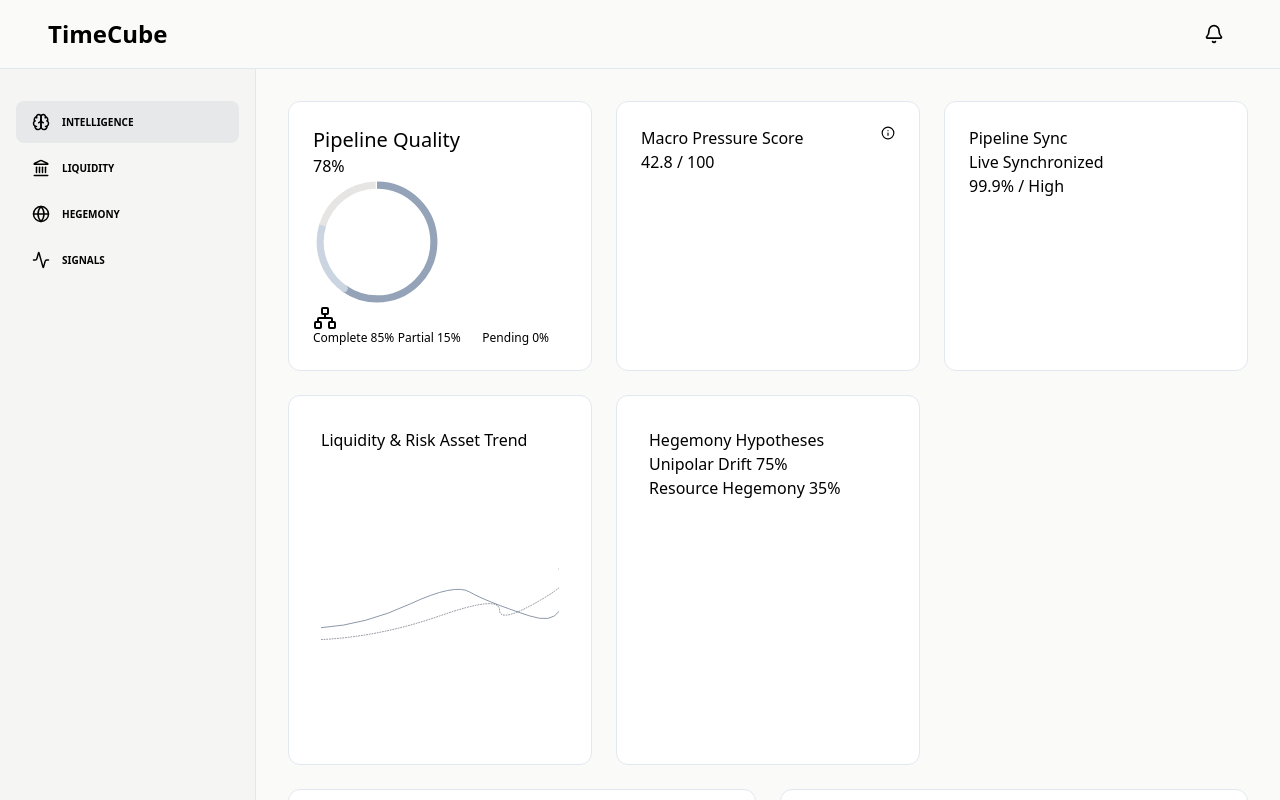
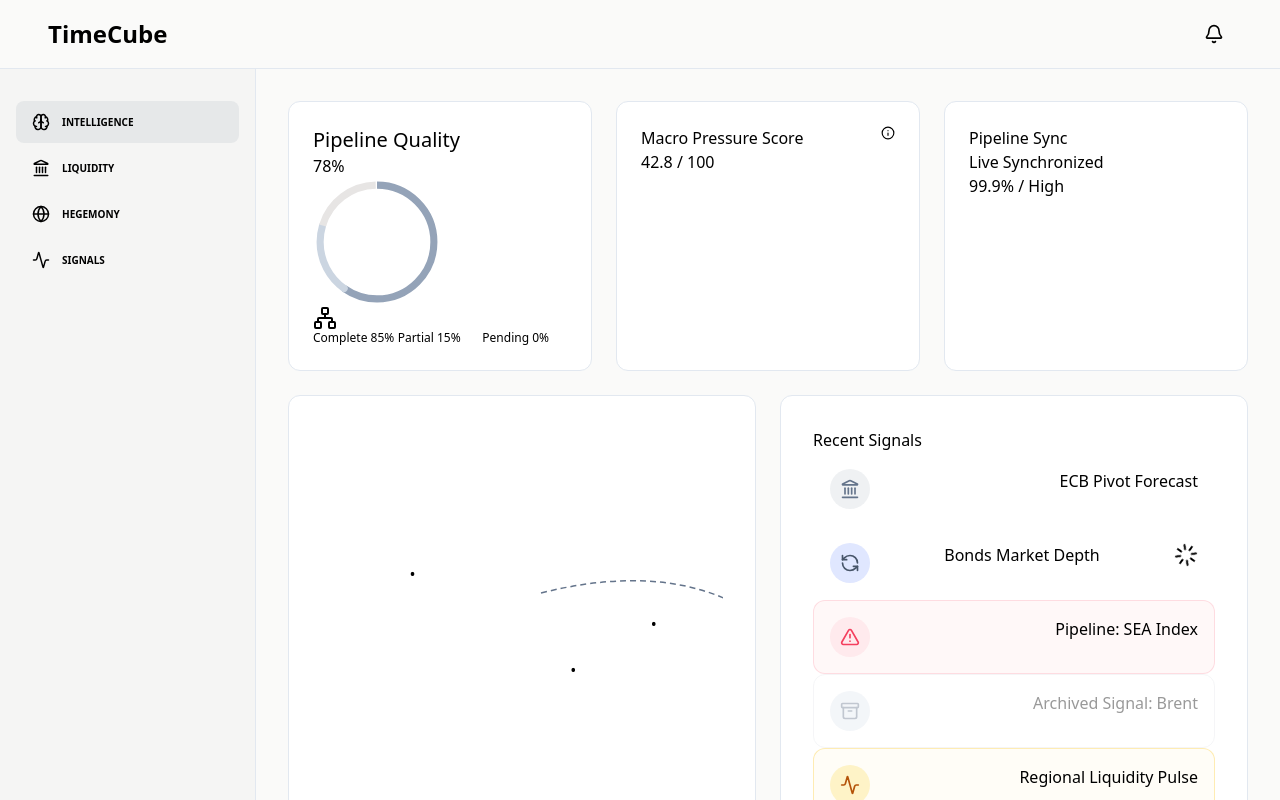
Before and after one commit to sinjulee/timecube_MVP, a React (Vite) app: page / in a window 1280 px wide. Shown: the top 800 px of the page. Built offline with nearby package versions, Linux system fonts and the light colour scheme.

Commit message:
Restore activeSection navigation flow

```diff
--- a/src/App.tsx
+++ b/src/App.tsx
@@ -1,7 +1,29 @@
-import { mockSystemHealth } from './data/timecubeMockData';
+import { useState } from 'react';
+
 import SideNavBar from './components/timecube/SideNavBar';
 import SystemHealthFooter from './components/timecube/SystemHealthFooter';
 import TimeCubeDashboard from './components/timecube/TimeCubeDashboard';
 import TopAppBar from './components/timecube/TopAppBar';
+import { mockSystemHealth } from './data/timecubeMockData';
+import { TimeCubeSection } from './types/timecube';
 
-export default function App(){return <div className='bg-tc-bg min-h-screen flex flex-col'><TopAppBar/><div className='flex flex-1'><SideNavBar/><main className='flex-1 p-4 md:p-8'><TimeCubeDashboard/></main></div><SystemHealthFooter healthData={mockSystemHealth}/></div>}
+export default function App() {
+  const [activeSection, setActiveSection] =
+    useState<TimeCubeSection>('INTELLIGENCE');
+
+  return (
+    <div className='bg-tc-bg min-h-screen flex flex-col'>
+      <TopAppBar />
+      <div className='flex flex-1'>
+        <SideNavBar
+          activeSection={activeSection}
+          onSectionChange={setActiveSection}
+        />
+        <main className='flex-1 p-4 md:p-8'>
+          <TimeCubeDashboard activeSection={activeSection} />
+        </main>
+      </div>
+      <SystemHealthFooter healthData={mockSystemHealth} />
+    </div>
+  );
+}
--- a/src/components/timecube/SideNavBar.tsx
+++ b/src/components/timecube/SideNavBar.tsx
@@ -1,2 +1,47 @@
 import { Activity, Brain, Globe, Landmark } from 'lucide-react';
-export default function SideNavBar(){const items=[['Intelligence',Brain],['Liquidity',Landmark],['Hegemony',Globe],['Signals',Activity]] as const;return <aside className='hidden lg:flex bg-tc-muted border-r border-tc-line w-64 flex-col py-8'><nav className='px-4 space-y-1'>{items.map(([label,Icon],i)=><a key={label} href='#' className={`flex items-center gap-3 px-4 py-3 rounded-lg ${i===0?'bg-tc-primary/10 font-bold':'hover:bg-white'}`}><Icon size={18}/><span className='text-[10px] uppercase font-bold'>{label}</span></a>)}</nav></aside>}
+
+import { TimeCubeSection } from '../../types/timecube';
+
+interface SideNavBarProps {
+  activeSection: TimeCubeSection;
+  onSectionChange: (section: TimeCubeSection) => void;
+}
+
+const items: Array<{
+  label: TimeCubeSection;
+  icon: typeof Brain;
+}> = [
+  { label: 'INTELLIGENCE', icon: Brain },
+  { label: 'LIQUIDITY', icon: Landmark },
+  { label: 'HEGEMONY', icon: Globe },
+  { label: 'SIGNALS', icon: Activity },
+];
+
+export default function SideNavBar({
+  activeSection,
+  onSectionChange,
+}: SideNavBarProps) {
+  return (
+    <aside className='hidden lg:flex bg-tc-muted border-r border-tc-line w-64 flex-col py-8'>
+      <nav className='px-4 space-y-1'>
+        {items.map(({ label, icon: Icon }) => {
+          const isActive = activeSection === label;
+
+          return (
+            <button
+              key={label}
+              type='button'
+              onClick={() => onSectionChange(label)}
+              className={`w-full flex items-center gap-3 px-4 py-3 rounded-lg text-left ${
+                isActive ? 'bg-tc-primary/10 font-bold' : 'hover:bg-white'
+              }`}
+            >
+              <Icon size={18} />
+              <span className='text-[10px] uppercase font-bold'>{label}</span>
+            </button>
+          );
+        })}
+      </nav>
+    </aside>
+  );
+}
--- a/src/components/timecube/TimeCubeDashboard.tsx
+++ b/src/components/timecube/TimeCubeDashboard.tsx
@@ -1,3 +1,111 @@
-import { mockHypotheses, mockMacroScore, mockMapEdges, mockMapNodes, mockPipelineStatus, mockRecentSignals, mockSyncStatus } from '../../data/timecubeMockData';
-import DataQualityMonitor from './DataQualityMonitor';import GlobalEventMap from './GlobalEventMap';import HegemonyHypotheses from './HegemonyHypotheses';import MacroPressureCard from './MacroPressureCard';import PipelineSyncCard from './PipelineSyncCard';import RecentSignals from './RecentSignals';import TrendChart from './TrendChart';
-export default function TimeCubeDashboard(){return <div className='max-w-[1440px] mx-auto space-y-6 pb-12'><div className='grid grid-cols-1 lg:grid-cols-3 gap-6'><DataQualityMonitor data={mockPipelineStatus}/><MacroPressureCard data={mockMacroScore}/><PipelineSyncCard data={mockSyncStatus}/></div><div className='grid grid-cols-1 lg:grid-cols-3 gap-6'><TrendChart/><HegemonyHypotheses data={mockHypotheses}/></div><div className='grid grid-cols-1 lg:grid-cols-2 gap-6'><GlobalEventMap nodes={mockMapNodes} edges={mockMapEdges}/><RecentSignals signals={mockRecentSignals}/></div></div>}
+import {
+  mockHegemonyScore,
+  mockHypotheses,
+  mockLiquidityMetrics,
+  mockMacroScore,
+  mockMapEdges,
+  mockMapNodes,
+  mockPipelineStatus,
+  mockRecentSignals,
+  mockRegionalReactions,
+  mockRiskAssetFlows,
+  mockSyncStatus,
+} from '../../data/timecubeMockData';
+import { TimeCubeSection } from '../../types/timecube';
+import DataQualityMonitor from './DataQualityMonitor';
+import GlobalEventMap from './GlobalEventMap';
+import HegemonyHypotheses from './HegemonyHypotheses';
+import MacroPressureCard from './MacroPressureCard';
+import PipelineSyncCard from './PipelineSyncCard';
+import RecentSignals from './RecentSignals';
+import TrendChart from './TrendChart';
+
+interface TimeCubeDashboardProps {
+  activeSection: TimeCubeSection;
+}
+
+export default function TimeCubeDashboard({ activeSection }: TimeCubeDashboardProps) {
+  if (activeSection === 'INTELLIGENCE') {
+    return (
+      <div className='max-w-[1440px] mx-auto space-y-6 pb-12'>
+        <div className='grid grid-cols-1 lg:grid-cols-3 gap-6'>
+          <DataQualityMonitor data={mockPipelineStatus} />
+          <MacroPressureCard data={mockMacroScore} />
+          <PipelineSyncCard data={mockSyncStatus} />
+        </div>
+
+        <div className='grid grid-cols-1 lg:grid-cols-2 gap-6'>
+          <GlobalEventMap nodes={mockMapNodes} edges={mockMapEdges} />
+          <RecentSignals signals={mockRecentSignals} />
+        </div>
+      </div>
+    );
+  }
+
+  if (activeSection === 'LIQUIDITY') {
+    return (
+      <div className='max-w-[1440px] mx-auto space-y-6 pb-12'>
+        <TrendChart />
+        <section className='bg-white border border-tc-line p-8 rounded-xl'>
+          <h2 className='text-lg font-semibold mb-4'>Liquidity Metrics</h2>
+          <div className='space-y-3'>
+            {mockLiquidityMetrics.map((item) => (
+              <div key={item.id} className='flex justify-between border-b pb-2'>
+                <span>{item.label}</span>
+                <span className='font-semibold'>
+                  {item.value} ({item.change})
+                </span>
+              </div>
+            ))}
+          </div>
+        </section>
+        <section className='bg-white border border-tc-line p-8 rounded-xl'>
+          <h2 className='text-lg font-semibold mb-4'>Risk Asset Flows</h2>
+          <div className='space-y-3'>
+            {mockRiskAssetFlows.map((flow) => (
+              <div key={flow.id} className='flex justify-between border-b pb-2'>
+                <span>
+                  {flow.region} · {flow.asset}
+                </span>
+                <span className='font-semibold'>{flow.flow}</span>
+              </div>
+            ))}
+          </div>
+        </section>
+      </div>
+    );
+  }
+
+  if (activeSection === 'HEGEMONY') {
+    return (
+      <div className='max-w-[1440px] mx-auto space-y-6 pb-12'>
+        <section className='bg-white border border-tc-line p-8 rounded-xl'>
+          <h2 className='text-lg font-semibold mb-4'>Hegemony Score</h2>
+          <p className='text-sm text-slate-600'>{mockHegemonyScore.actor}</p>
+          <p className='text-4xl font-bold my-2'>{mockHegemonyScore.score}</p>
+          <p className='text-sm'>{mockHegemonyScore.trend}</p>
+        </section>
+        <HegemonyHypotheses data={mockHypotheses} />
+      </div>
+    );
+  }
+
+  return (
+    <div className='max-w-[1440px] mx-auto space-y-6 pb-12'>
+      <RecentSignals signals={mockRecentSignals} />
+      <section className='bg-white border border-tc-line p-8 rounded-xl'>
+        <h2 className='text-lg font-semibold mb-4'>Regional Reactions</h2>
+        <div className='space-y-3'>
+          {mockRegionalReactions.map((reaction) => (
+            <div key={reaction.id} className='flex justify-between border-b pb-2'>
+              <span>{reaction.region}</span>
+              <span>
+                {reaction.reaction} ({reaction.status})
+              </span>
+            </div>
+          ))}
+        </div>
+      </section>
+    </div>
+  );
+}
--- a/src/data/timecubeMockData.ts
+++ b/src/data/timecubeMockData.ts
@@ -1,17 +1,148 @@
-import { Activity, AlertTriangle, Archive, Landmark, RefreshCcw } from 'lucide-react';
-import { CircuitBreakerState, Hypothesis, MacroScore, MapEdge, MapNode, PipelineStatus, RecentSignal, SystemHealth, SyncStatus } from '../types/timecube';
+import {
+  Activity,
+  AlertTriangle,
+  Archive,
+  Landmark,
+  RefreshCcw,
+} from 'lucide-react';
+import {
+  CircuitBreakerState,
+  HegemonyScore,
+  Hypothesis,
+  MacroScore,
+  MapEdge,
+  MapNode,
+  PipelineStatus,
+  RecentSignal,
+  RegionalReaction,
+  RiskAssetFlow,
+  SystemHealth,
+  SyncStatus,
+  LiquidityMetric,
+} from '../types/timecube';
 
-export const mockPipelineStatus: PipelineStatus = { completePercent: 78, counts: { completed: '85%', partial: '15%', pending: '0%' } };
-export const mockMacroScore: MacroScore = { score: 42.8, max: 100, message: 'Nominal stability threshold maintained.' };
-export const mockSyncStatus: SyncStatus = { state: 'Live Synchronized', integrity: '99.9%', reliability: 'High' };
-export const mockHypotheses: Hypothesis[] = [{ id: 'h1', title: 'Unipolar Drift', label: 'Possible relevance', labelVariant: 'secondary', stats: 45, ai: 20, user: 10, total: 75, weight: 'Medium' }, { id: 'h2', title: 'Resource Hegemony', label: 'Evidence strength: low', labelVariant: 'outline', stats: 20, ai: 15, user: 0, total: 35, weight: 'Inconclusive' }];
-export const mockMapNodes: MapNode[] = [{ id: 'n1', top: '60%', left: '62%', name: 'Riyadh', status: 'completed' }, { id: 'n2', top: '35%', left: '22%', name: 'DC', status: 'partial' }, { id: 'n3', top: '48%', left: '82%', name: 'Unknown', status: 'pending' }];
-export const mockMapEdges: MapEdge[] = [{ id: 'e1', path: 'M220,165 Q400,120 490,240', status: 'completed' }];
+export const mockPipelineStatus: PipelineStatus = {
+  completePercent: 78,
+  counts: {
+    completed: '85%',
+    partial: '15%',
+    pending: '0%',
+  },
+};
+
+export const mockMacroScore: MacroScore = {
+  score: 42.8,
+  max: 100,
+  message: 'Nominal stability threshold maintained.',
+};
+
+export const mockSyncStatus: SyncStatus = {
+  state: 'Live Synchronized',
+  integrity: '99.9%',
+  reliability: 'High',
+};
+
+export const mockHypotheses: Hypothesis[] = [
+  {
+    id: 'h1',
+    title: 'Unipolar Drift',
+    label: 'Possible relevance',
+    labelVariant: 'secondary',
+    stats: 45,
+    ai: 20,
+    user: 10,
+    total: 75,
+    weight: 'Medium',
+  },
+  {
+    id: 'h2',
+    title: 'Resource Hegemony',
+    label: 'Evidence strength: low',
+    labelVariant: 'outline',
+    stats: 20,
+    ai: 15,
+    user: 0,
+    total: 35,
+    weight: 'Inconclusive',
+  },
+];
+
+export const mockMapNodes: MapNode[] = [
+  { id: 'n1', top: '60%', left: '62%', name: 'Riyadh', status: 'completed' },
+  { id: 'n2', top: '35%', left: '22%', name: 'DC', status: 'partial' },
+  { id: 'n3', top: '48%', left: '82%', name: 'Unknown', status: 'pending' },
+];
+
+export const mockMapEdges: MapEdge[] = [
+  { id: 'e1', path: 'M220,165 Q400,120 490,240', status: 'completed' },
+];
+
 export const mockRecentSignals: RecentSignal[] = [
-  { id: 's1', title: 'ECB Pivot Forecast', subtitle: 'Sync Complete • 4m ago', icon: Landmark, status: 'completed' },
-  { id: 's2', title: 'Bonds Market Depth', subtitle: 'Connectivity issues detected', icon: RefreshCcw, status: 'retry_waiting' },
-  { id: 's3', title: 'Pipeline: SEA Index', subtitle: 'Auth Error', icon: AlertTriangle, status: 'failed' },
-  { id: 's4', title: 'Archived Signal: Brent', subtitle: 'Unroutable Source', icon: Archive, status: 'dead_letter' },
-  { id: 's5', title: 'Regional Liquidity Pulse', subtitle: 'Partial ingest', icon: Activity, status: 'partial' }
+  {
+    id: 's1',
+    title: 'ECB Pivot Forecast',
+    subtitle: 'Sync Complete • 4m ago',
+    icon: Landmark,
+    status: 'completed',
+  },
+  {
+    id: 's2',
+    title: 'Bonds Market Depth',
+    subtitle: 'Connectivity issues detected',
+    icon: RefreshCcw,
+    status: 'retry_waiting',
+  },
+  {
+    id: 's3',
+    title: 'Pipeline: SEA Index',
+    subtitle: 'Auth Error',
+    icon: AlertTriangle,
+    status: 'failed',
+  },
+  {
+    id: 's4',
+    title: 'Archived Signal: Brent',
+    subtitle: 'Unroutable Source',
+    icon: Archive,
+    status: 'dead_letter',
+  },
+  {
+    id: 's5',
+    title: 'Regional Liquidity Pulse',
+    subtitle: 'Partial ingest',
+    icon: Activity,
+    status: 'partial',
+  },
 ];
-export const mockSystemHealth: SystemHealth = { circuitBreaker: 'open' as CircuitBreakerState, latency: '14ms', lastSnapshot: '12 min ago', lastSync: '0.4s ago', affected: ['LME_METALS', 'SGX_COMM', 'CME_GRAINS'] };
+
+export const mockSystemHealth: SystemHealth = {
+  circuitBreaker: 'open' as CircuitBreakerState,
+  latency: '14ms',
+  lastSnapshot: '12 min ago',
+  lastSync: '0.4s ago',
+  affected: ['LME_METALS', 'SGX_COMM', 'CME_GRAINS'],
+};
+
+export const mockLiquidityMetrics: LiquidityMetric[] = [
+  { id: 'lm1', label: 'Global M2 Velocity', value: '1.31x', change: '+0.04' },
+  { id: 'lm2', label: 'Funding Stress Index', value: '23.7', change: '-1.2' },
+  { id: 'lm3', label: 'Cross-Currency Basis', value: '-14bp', change: '+3bp' },
+];
+
+export const mockRiskAssetFlows: RiskAssetFlow[] = [
+  { id: 'rf1', region: 'US', asset: 'NASDAQ 100', flow: '+$2.1B' },
+  { id: 'rf2', region: 'EU', asset: 'STOXX 600', flow: '+$0.8B' },
+  { id: 'rf3', region: 'APAC', asset: 'HSI', flow: '-$0.6B' },
+];
+
+export const mockRegionalReactions: RegionalReaction[] = [
+  { id: 'rr1', region: 'North America', reaction: 'Risk-on rotation', status: 'up' },
+  { id: 'rr2', region: 'Europe', reaction: 'Selective repricing', status: 'flat' },
+  { id: 'rr3', region: 'Asia', reaction: 'Defensive hedging', status: 'down' },
+];
+
+export const mockHegemonyScore: HegemonyScore = {
+  actor: 'US-led bloc',
+  score: 67,
+  trend: 'Stable with mild downside pressure',
+};
--- a/src/types/timecube.ts
+++ b/src/types/timecube.ts
@@ -1,13 +1,107 @@
 import { LucideIcon } from 'lucide-react';
 
-export type SignalStatus = 'completed' | 'partial' | 'pending' | 'retry_waiting' | 'failed' | 'dead_letter';
+export type TimeCubeSection =
+  | 'INTELLIGENCE'
+  | 'LIQUIDITY'
+  | 'HEGEMONY'
+  | 'SIGNALS';
+
+export type SignalStatus =
+  | 'completed'
+  | 'partial'
+  | 'pending'
+  | 'retry_waiting'
+  | 'failed'
+  | 'dead_letter';
+
 export type CircuitBreakerState = 'closed' | 'open' | 'half_open';
 
-export interface Hypothesis { id: string; title: string; label: string; labelVariant: 'secondary' | 'outline'; stats: number; ai: number; user: number; total: number; weight: string; }
-export interface MapNode { id: string; top: string; left: string; name: string; status: SignalStatus; }
-export interface MapEdge { id: string; path: string; status: SignalStatus; }
-export interface RecentSignal { id: string; title: string; subtitle: string; icon: LucideIcon; status: SignalStatus; }
-export interface SystemHealth { circuitBreaker: CircuitBreakerState; latency: string; lastSnapshot: string; lastSync: string; affected: string[]; }
-export interface PipelineStatus { completePercent: number; counts: { completed: string; partial: string; pending: string; }; }
-export interface MacroScore { score: number; max: number; message: string; }
-export interface SyncStatus { state: string; integrity: string; reliability: string; }
+export interface Hypothesis {
+  id: string;
+  title: string;
+  label: string;
+  labelVariant: 'secondary' | 'outline';
+  stats: number;
+  ai: number;
+  user: number;
+  total: number;
+  weight: string;
+}
+
+export interface MapNode {
+  id: string;
+  top: string;
+  left: string;
+  name: string;
+  status: SignalStatus;
+}
+
+export interface MapEdge {
+  id: string;
+  path: string;
+  status: SignalStatus;
+}
+
+export interface RecentSignal {
+  id: string;
+  title: string;
+  subtitle: string;
+  icon: LucideIcon;
+  status: SignalStatus;
+}
+
+export interface SystemHealth {
+  circuitBreaker: CircuitBreakerState;
+  latency: string;
+  lastSnapshot: string;
+  lastSync: string;
+  affected: string[];
+}
+
+export interface PipelineStatus {
+  completePercent: number;
+  counts: {
+    completed: string;
+    partial: string;
+    pending: string;
+  };
+}
+
+export interface MacroScore {
+  score: number;
+  max: number;
+  message: string;
+}
+
+export interface SyncStatus {
+  state: string;
+  integrity: string;
+  reliability: string;
+}
+
+export interface LiquidityMetric {
+  id: string;
+  label: string;
+  value: string;
+  change: string;
+}
+
+export interface RiskAssetFlow {
+  id: string;
+  region: string;
+  asset: string;
+  flow: string;
+}
+
+export interface RegionalReaction {
+  id: string;
+  region: string;
+  reaction: string;
+  status: 'up' | 'flat' | 'down';
+}
+
+export interface HegemonyScore {
+  actor: string;
+  score: number;
+  trend: string;
+}
```
